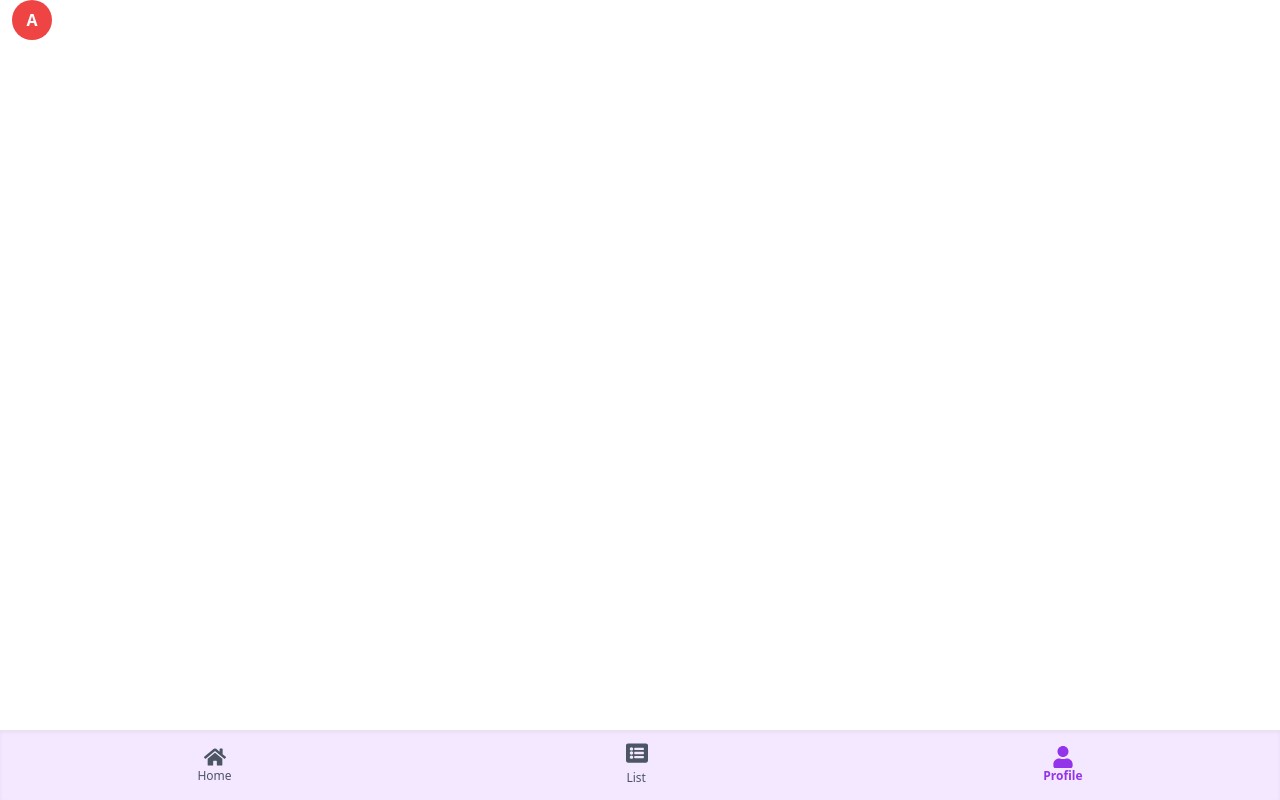
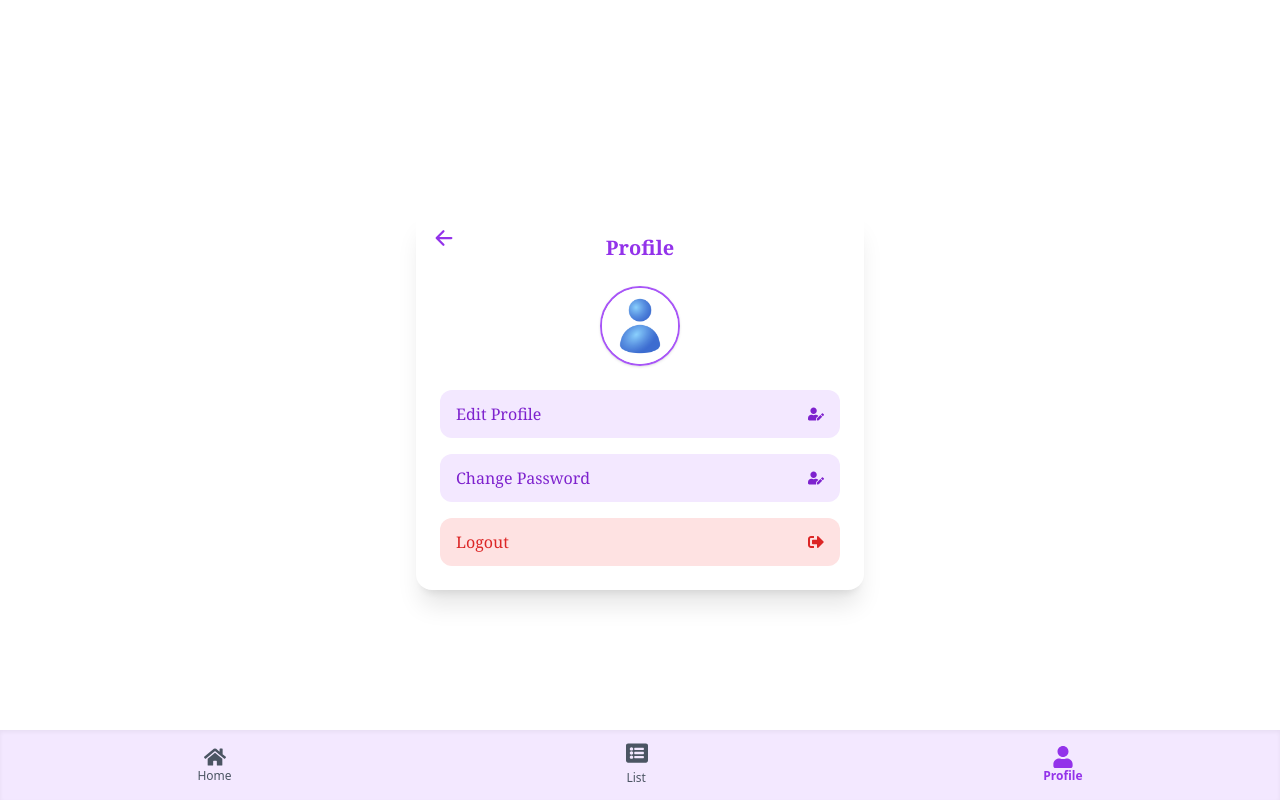
Before and after one commit to abhiverma33397-sudo/track_expence, a React (Vite) app: page /Profile in a window 1280 px wide. Built offline with nearby package versions, Linux system fonts and the light colour scheme.

Commit message:
Refactor authentication services and enhance error handling in ForgetPassword component

```diff
--- a/src/pages/auth/Forget.jsx
+++ b/src/pages/auth/Forget.jsx
@@ -1,5 +1,4 @@
 import React from "react";
-
 import { useNavigate } from "react-router-dom";
 import { forgotPassword } from "../../services/userservice";
 import { useForm } from "react-hook-form";
@@ -24,11 +23,13 @@ const ForgetPassword = () => {
       toast.success("OTP sent to your Email 👍")
       navigate("/OTPpage?email="+values.Email);
     }catch(error){
+      console.error("forgotPassword error:", error.response || error);
       const message =
-    error?.response?.data?.message ||
-    "Something went wrong. Please try again.";
+        error?.response?.data?.message ||
+        error?.message ||
+        "Something went wrong. Please try again.";
 
-  toast.error(message);
+      toast.error(message);
     }
   }
 
--- a/src/pages/hooks/useuserdetails.js
+++ b/src/pages/hooks/useuserdetails.js
@@ -18,3 +18,5 @@ export const useUserDetail = () => {
 
     return { decode };
 }
+
+export default useUserDetail;
--- a/src/pages/profile/Profile.jsx
+++ b/src/pages/profile/Profile.jsx
@@ -1,21 +1,93 @@
-import React from "react";
-import { useUserDetail } from "../hooks/useuserdetails";
+import React, { useEffect } from "react";
+import { IoArrowBack } from "react-icons/io5";
+import { FaUserEdit, FaSignOutAlt, FaHome, FaListAlt, FaUser } from "react-icons/fa";
+import { useNavigate, useLocation } from "react-router-dom";
+import user from "../../assets/images/user.jpg";
+import useUserDetail from "../hooks/useuserdetails";
+
 
 const Profile = () => {
+  const navigate = useNavigate();
+  const location = useLocation();
   const { decode } = useUserDetail();
-  console.log(decode);
+  console.log(decode)
+
+
+  const activeClass = "text-purple-600 font-semibold";
+  const inactiveClass = "text-gray-600";
+  useEffect(() => {
+    document.body.style.overflow = 'hidden';
+    return () => {
+      document.body.style.overflow = 'unset';
+    };
+  }, []);
+
+   const handleLogout=()=>{
+  localStorage.removeItem("token");
+  navigate("/Login");
+}
+
   return (
-    <div className="flex items-center gap-3 mt-4 md:mt-0">
-      <div className="text-right">
-        <p className="text-sm font-medium text-gray-700">
-          {decode?.role}
+  <div className=" w-screen flex md:items-center md:justify-center overflow-hidden fixed inset-0">
+
+      <div className="bg-white w-full max-w-md rounded-2xl md:shadow-xl p-6 font-serif relative">
+
+        {/* Back */}
+        <button
+          onClick={() => navigate("/Dashboard")}
+          className="absolute top-4 left-4 text-purple-600"
+        >
+          <IoArrowBack size={24} />
+        </button>
+
+
+        <h2 className="text-center text-xl font-semibold text-purple-600 mb-6">
+          Profile
+        </h2>
+
+        <img
+          src={user}
+          alt="User"
+          className="w-20 h-20 mx-auto rounded-full border-2 border-purple-500 shadow mb-3"
+        />
+
+        <div className="text-center mb-6">
+          <p>
+          {decode ?.name}
         </p>
-        <p className="text-xs text-gray-500">
+
+
+          <p>
           {decode ?.email}
-        </p>
-      </div>
-      <div className="w-10 h-10 rounded-full bg-red-500 text-white flex items-center justify-center font-semibold">
-        A
+          </p>
+        </div>
+
+        <div className="space-y-4">
+          <button
+            onClick={() => navigate("/EditProfile")}
+            className="w-full flex items-center justify-between bg-purple-100 text-purple-700 px-4 py-3 rounded-xl"
+          >
+            Edit Profile <FaUserEdit />
+          </button>
+
+          <button
+            onClick={() => navigate("/ChangePassword")}
+            className="w-full flex items-center justify-between bg-purple-100 text-purple-700 px-4 py-3 rounded-xl"
+          >
+            Change Password <FaUserEdit />
+          </button>
+
+
+          {/* Logout Button */}
+            <button onClick={handleLogout}
+
+            className="w-full flex items-center justify-between bg-red-100 text-red-600 px-4 py-3 rounded-xl"
+          >
+          Logout <FaSignOutAlt />
+          </button>
+        </div>
+
+
       </div>
     </div>
   );
--- a/src/services/baseurl.js
+++ b/src/services/baseurl.js
@@ -1,17 +1,7 @@
 import axios from "axios";
 
-
- const baseURL = axios.create({
-    baseURL:"https://apistudent2.codedonor.in/api/",
+const baseURL = axios.create({
+  baseURL: "https://apistudent2.codedonor.in/api/",
 });
 
-baseURL.interceptors.request.use((config) => {
-    const token = localStorage.getItem("token");
-    if (token) {
-        config.headers.Authorization = `Bearer ${token}`;
-    }
-    return config;
-});
-
-
 export default baseURL;
--- a/src/services/userservice.js
+++ b/src/services/userservice.js
@@ -1,11 +1,14 @@
 import baseURL from "./baseurl";
+
 
 
 export const login = (values) => baseURL.post("Auth/login", values);
 export const signUp = (values) => baseURL.post("User/register", values);
 export const forgotPassword = (values) => {
-    return baseURL.post("Auth/forgot-password", values);
-}
+	const payload = { email: values?.Email || values?.email };
+	console.log(payload);
+	return baseURL.post("Auth/forgot-password", payload);
+};
 export const verifyOTP = (values) => baseURL.post("Auth/verify-otp", values);
 
 export const resetPassword = (values) => baseURL.post("Auth/reset-password", values);
--- a/vite.config.js
+++ b/vite.config.js
@@ -7,5 +7,13 @@ export default defineConfig({
     host: "0.0.0.0",
     port: 5173,
     strictPort: true,
+    proxy: {
+      "/api": {
+        target: "https://apistudent2.codedonor.in",
+        changeOrigin: true,
+        secure: false,
+        rewrite: (path) => path.replace(/^\/api/, "/api"),
+      },
+    },
   },
 });
```
Also changed, not shown: src/pages/auth/OTPpage.jsx (line endings or trailing spaces).
